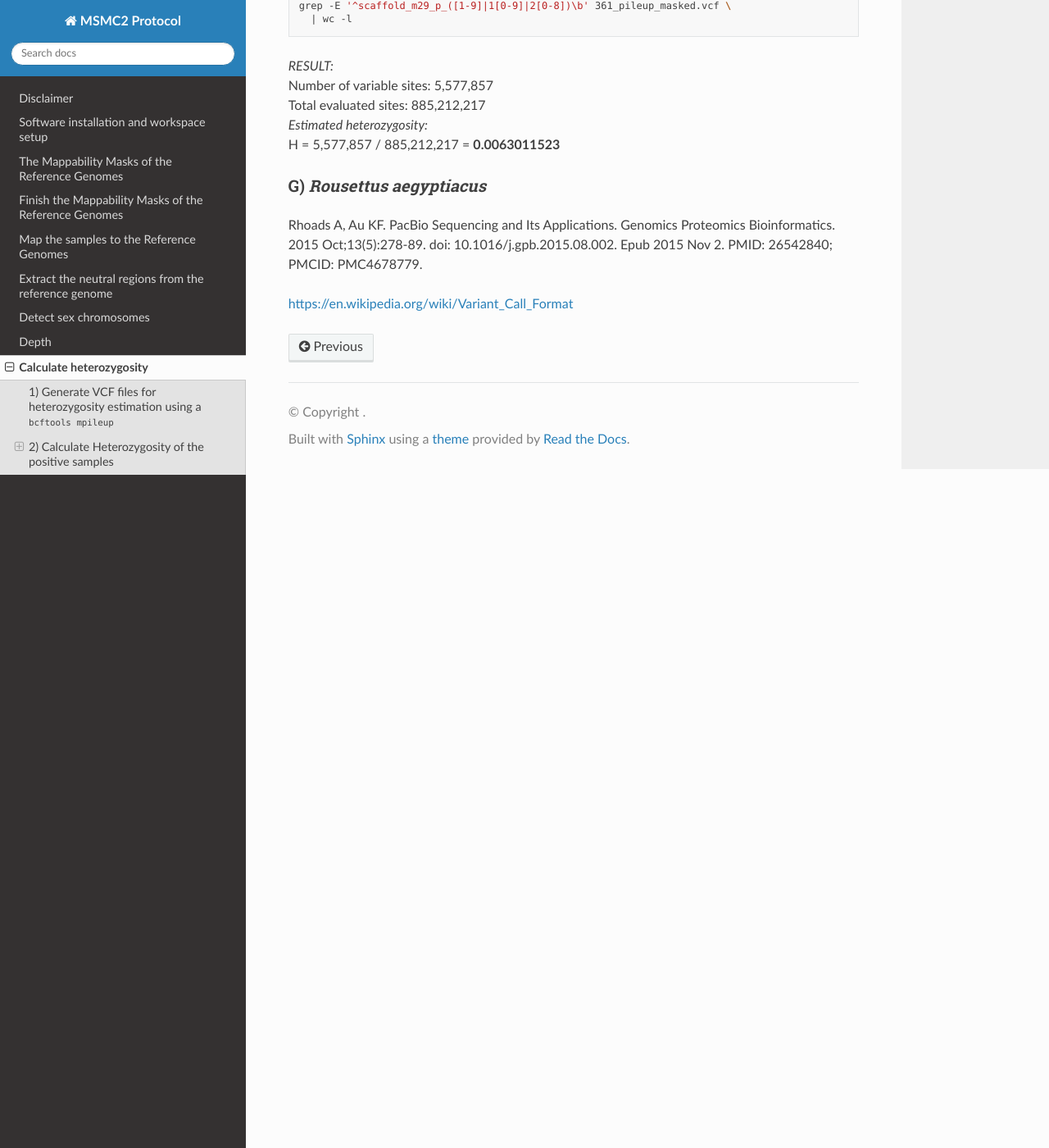
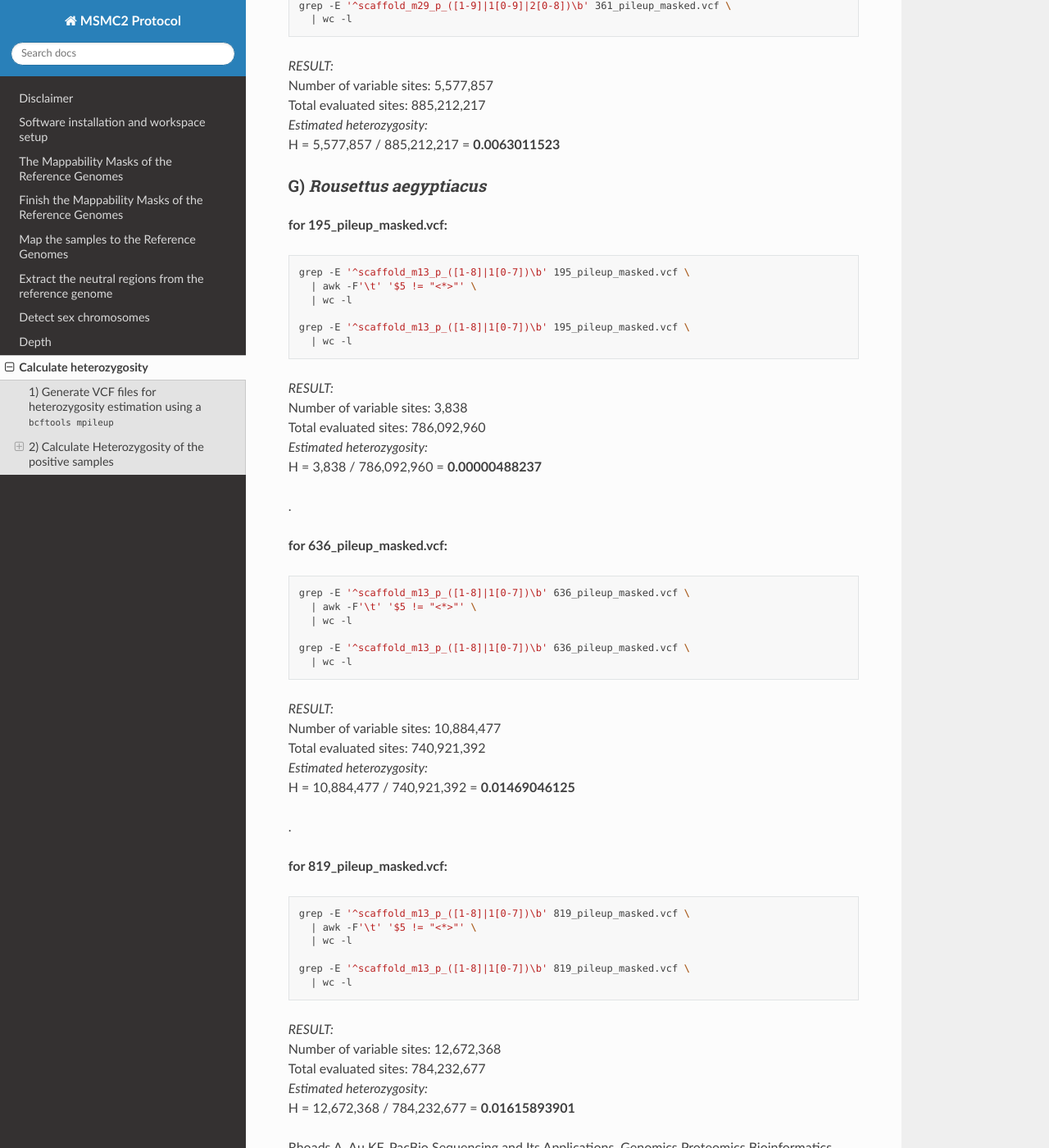
Before and after one commit to hoyosmanuel/MSMC2-Protocol, a Sphinx documentation site: the page built from docs/source/08_Data_Processing_7.rst, in a window 1280 px wide and 1400 px high, scrolled down 12332 px. Shown: the whole window at 82% size. Built offline with Sphinx 7.4.7 and the Read the Docs theme 3.1.0, drawn with Linux system fonts in a browser that asks for light colours.

Commit message:
Update 08_Data_Processing_7.rst

```diff
--- a/docs/source/08_Data_Processing_7.rst
+++ b/docs/source/08_Data_Processing_7.rst
@@ -621,6 +621,65 @@ F) *Rhinolophus ferrumequinum*
 G) *Rousettus aegyptiacus*
 ~~~~~~~~~~~~~~~~~~~~~~~~~~~~~~~
 
+**for 195_pileup_masked.vcf:**
+
+.. code-block:: bash
+
+   grep -E '^scaffold_m13_p_([1-8]|1[0-7])\b' 195_pileup_masked.vcf \
+     | awk -F'\t' '$5 != "<*>"' \
+     | wc -l
+
+   grep -E '^scaffold_m13_p_([1-8]|1[0-7])\b' 195_pileup_masked.vcf \
+     | wc -l
+
+| *RESULT:*
+| Number of variable sites: 3,838
+| Total evaluated sites: 786,092,960
+| *Estimated heterozygosity:*
+| H = 3,838 / 786,092,960 = **0.00000488237**
+
+.
+
+**for 636_pileup_masked.vcf:**
+
+.. code-block:: bash
+
+   grep -E '^scaffold_m13_p_([1-8]|1[0-7])\b' 636_pileup_masked.vcf \
+     | awk -F'\t' '$5 != "<*>"' \
+     | wc -l
+
+   grep -E '^scaffold_m13_p_([1-8]|1[0-7])\b' 636_pileup_masked.vcf \
+     | wc -l
+
+| *RESULT:*
+| Number of variable sites: 10,884,477
+| Total evaluated sites: 740,921,392
+| *Estimated heterozygosity:*
+| H = 10,884,477 / 740,921,392 = **0.01469046125**
+
+.
+
+**for 819_pileup_masked.vcf:**
+
+.. code-block:: bash
+
+   grep -E '^scaffold_m13_p_([1-8]|1[0-7])\b' 819_pileup_masked.vcf \
+     | awk -F'\t' '$5 != "<*>"' \
+     | wc -l
+
+   grep -E '^scaffold_m13_p_([1-8]|1[0-7])\b' 819_pileup_masked.vcf \
+     | wc -l
+
+| *RESULT:*
+| Number of variable sites: 12,672,368
+| Total evaluated sites: 784,232,677
+| *Estimated heterozygosity:*
+| H = 12,672,368 / 784,232,677 = **0.01615893901**
+
+
+
+
+
 
 Rhoads A, Au KF. PacBio Sequencing and Its Applications. Genomics Proteomics Bioinformatics. 2015 Oct;13(5):278-89. doi: 10.1016/j.gpb.2015.08.002. Epub 2015 Nov 2. PMID: 26542840; PMCID: PMC4678779.
 
```
